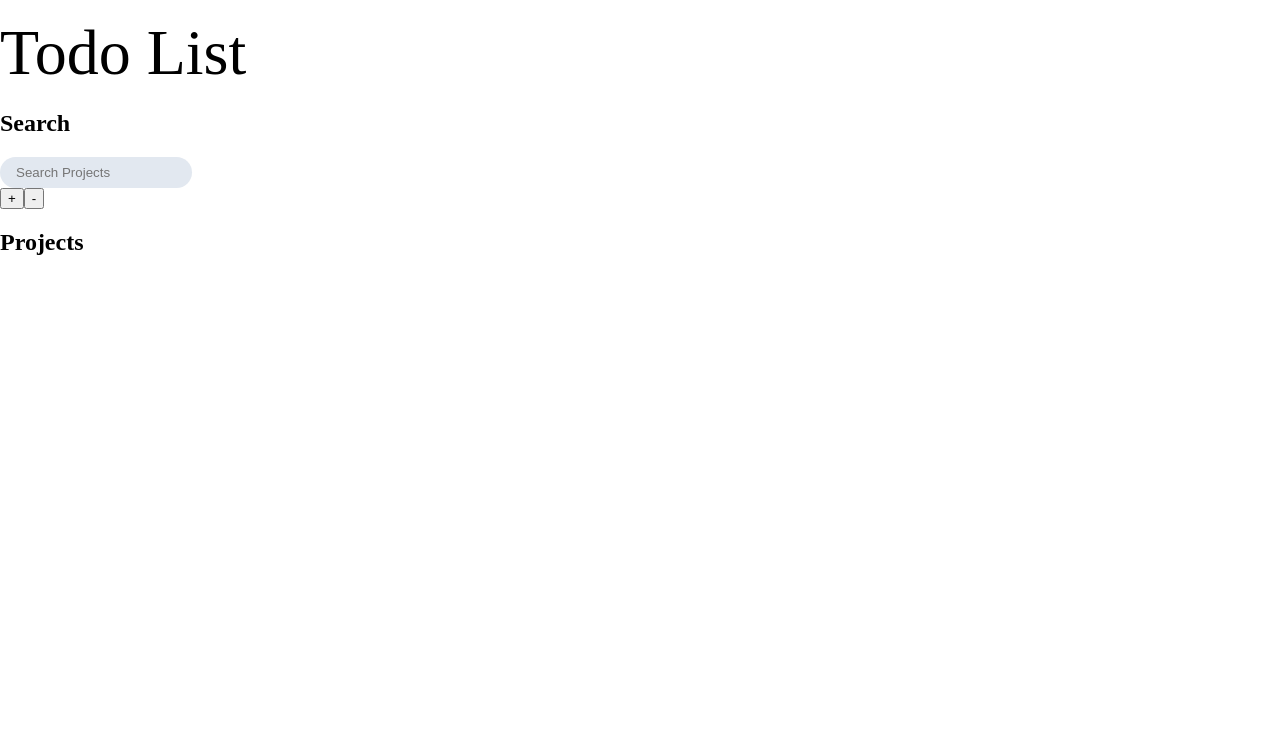
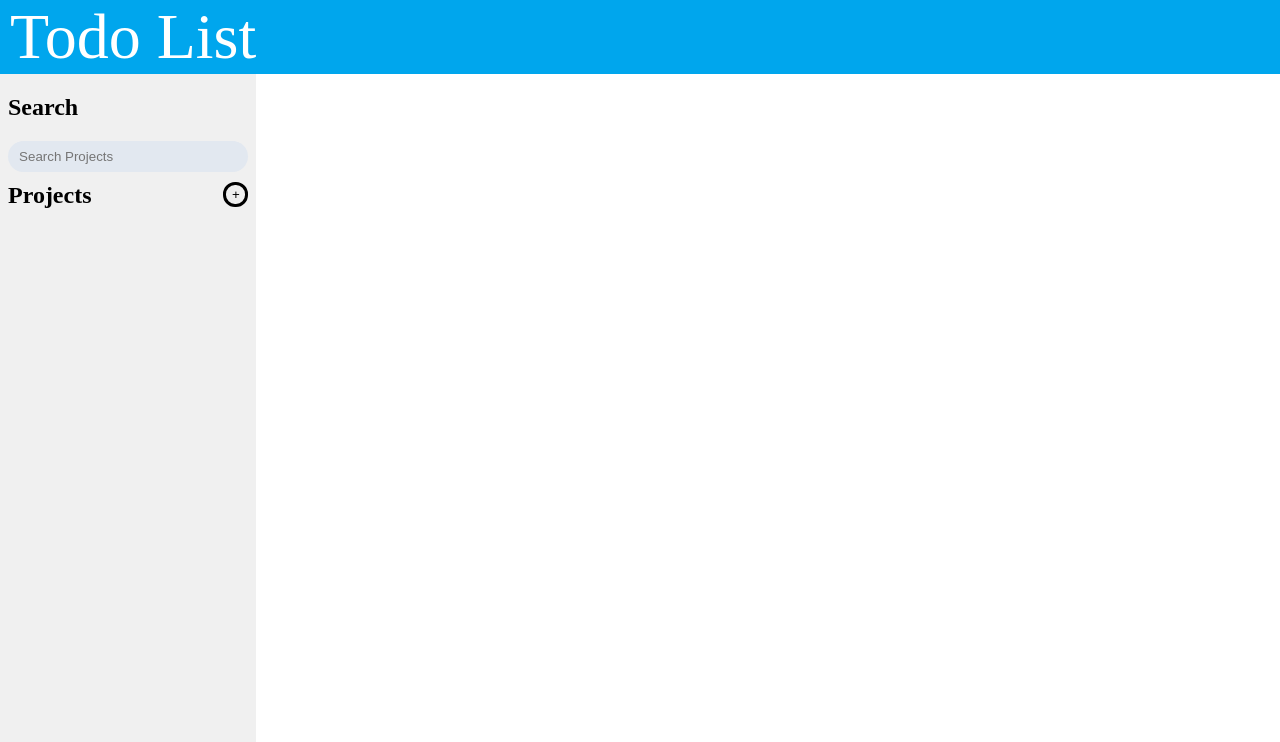
Before and after one commit to Mark-Elliott5/todo-list, a plain HTML site: page index.html in a window 1280 px wide. Shown: the top 742 px of the page. Drawn offline with Linux system fonts and the light colour scheme.

Commit message:
Style/format changes

```diff
--- a/styles.css
+++ b/styles.css
@@ -12,20 +12,39 @@ html, body {
 #maincontentwrapper {
     height: 100vh;
     display: grid;
-    grid-template-columns: 1fr 3fr;
+    grid-template-columns: 1fr 4fr;
 }
 
 #sidebar {
     grid-column: 1;
+    background: #f0f0f0;
+    padding: 0px 8px;
 }
 
 #searchbar {
     flex: 0 1 100%;
     background-color: #e2e8f0;
     border-radius: 16px;
-    width: 50%;
+    width: 100%;
     border: none;
-    padding: 0.5rem 1rem;
+    padding: 8px 0px 8px 0px;
+    margin: 0px 0px 10px 0px;
+}
+
+#projectlistwrapper {
+    display: flex;
+    justify-content: space-between;
+}
+
+#projectlistwrapper h2 {
+    margin: 0px;
+}
+
+#projectlistwrapper button {
+    border-radius: 12px;
+    width: 25px;
+    height: 25px;
+    border: solid black;
 }
 
 #projectpane {
@@ -56,7 +75,7 @@ html, body {
     gap: 1rem;
 }
 
-#createprojectbox form div input, #login-box form div button {
+#createprojectbox form div input, #createprojectbox form div button {
     width: 100%;
 }
 
@@ -71,11 +90,12 @@ footer, header {
 }
 
 header {
-    margin-top: 16px;
-    margin-bottom: 0px;
+    margin: 0px;
     font-size: 64px;
-    display: flex;
-    justify-content: left;
+    background: #00A6ED;
+    text-align: left;
+    padding: 0px 0px 0px 10px;
+    color: white;
 }
 
 footer {
```
Also changed, not shown: main.js (+1 -1 lines).
